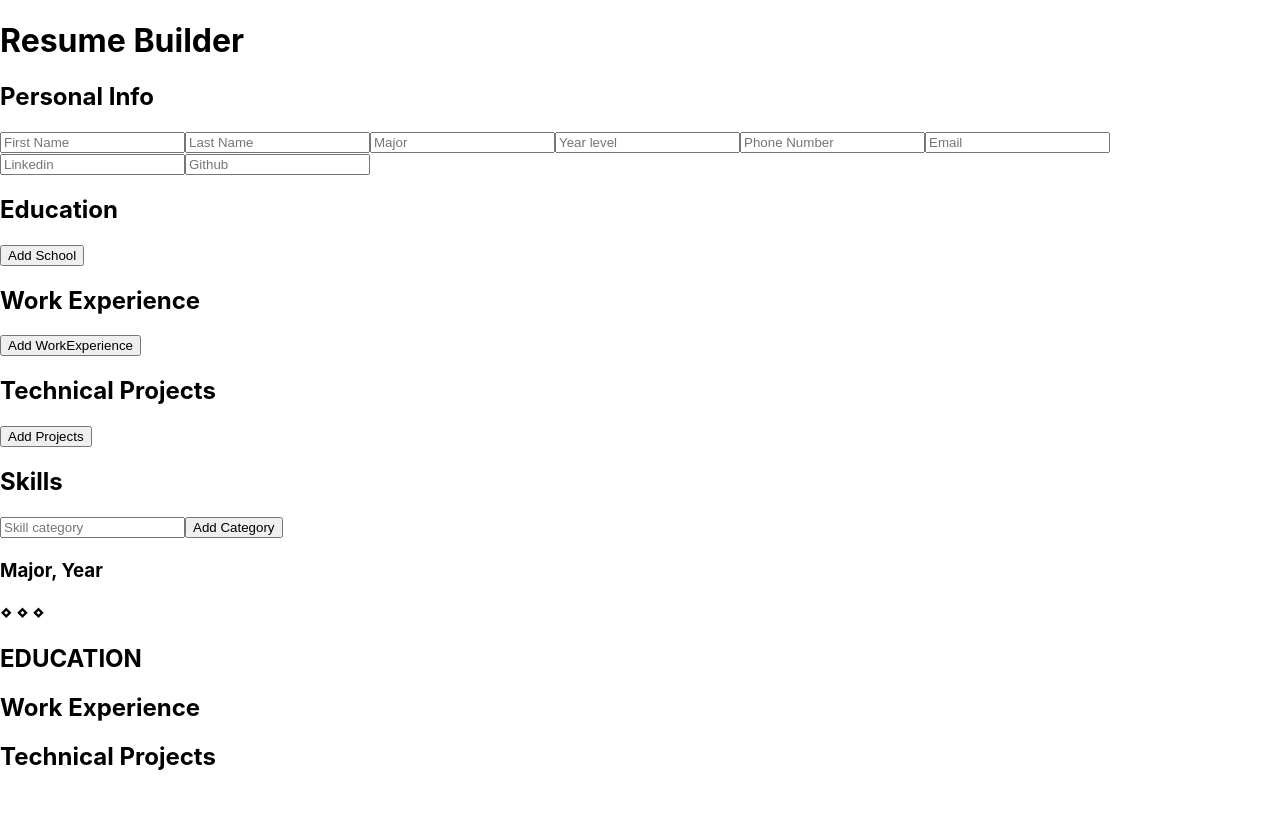
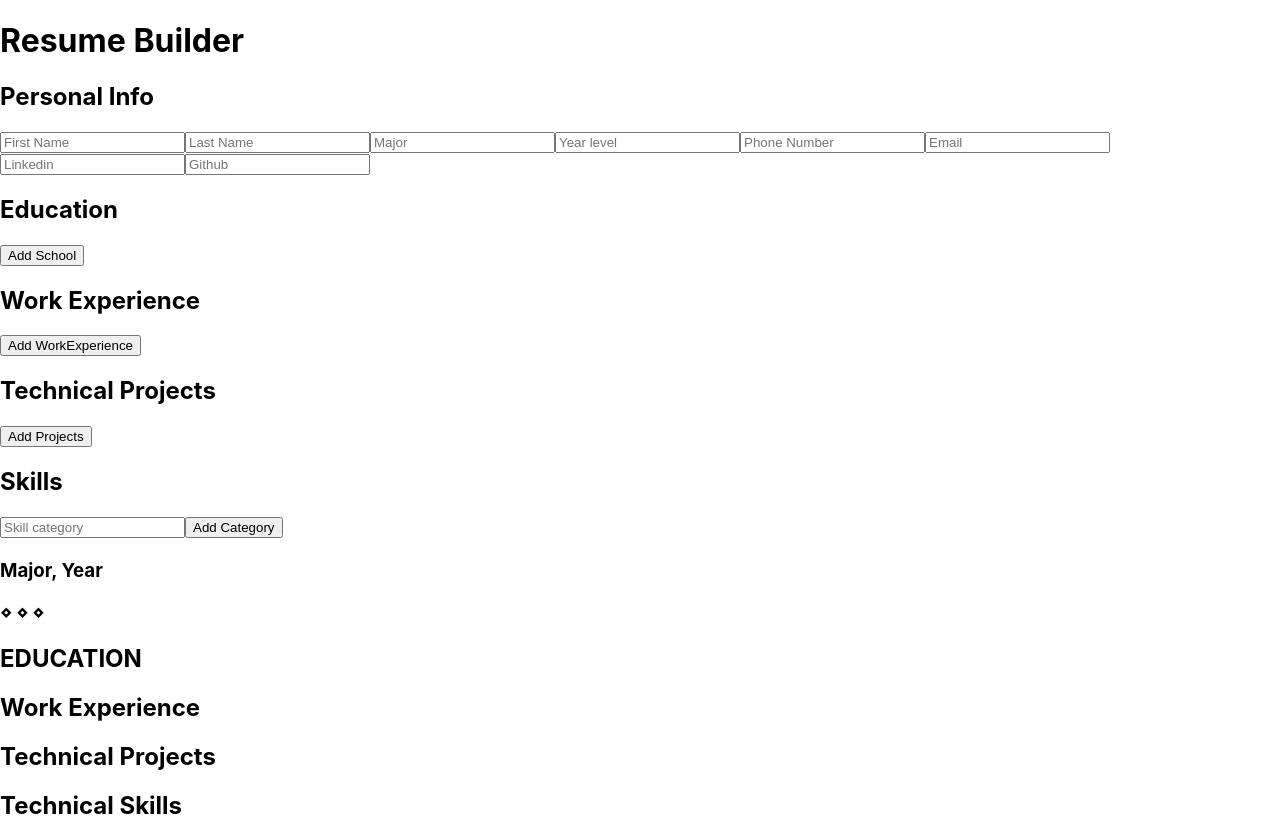
Before and after one commit to ycheng11065/Resume-Builder, a React (Create React App) app: page / in a window 1280 px wide. Before the commit the page ends 800 px from the top, so only its background shows below. Built offline with nearby package versions, Linux system fonts and the light colour scheme.

Commit message:
resume preview still very messy but will do until styling is implemented

```diff
--- a/src/components/ResumePreview.js
+++ b/src/components/ResumePreview.js
@@ -71,7 +71,20 @@ class ResumePreview extends Component {
             )}
         </div>
 
-        <div className="Technical-Skills"></div>
+        <div className="Technical-Skills">
+          <h2>Technical Skills</h2>
+          {Object.keys(skills).length > 0 &&
+            Object.entries(skills.skills).map(([category, skillList]) => (
+              <div key={category}>
+                <h3>{category}</h3>
+                <ul>
+                  {Object.entriesskillList.map(([skillId, skill]) => (
+                    <li key={skillId}>{skill},</li>
+                  ))}
+                </ul>
+              </div>
+            ))}
+        </div>
       </div>
     );
   }
```
